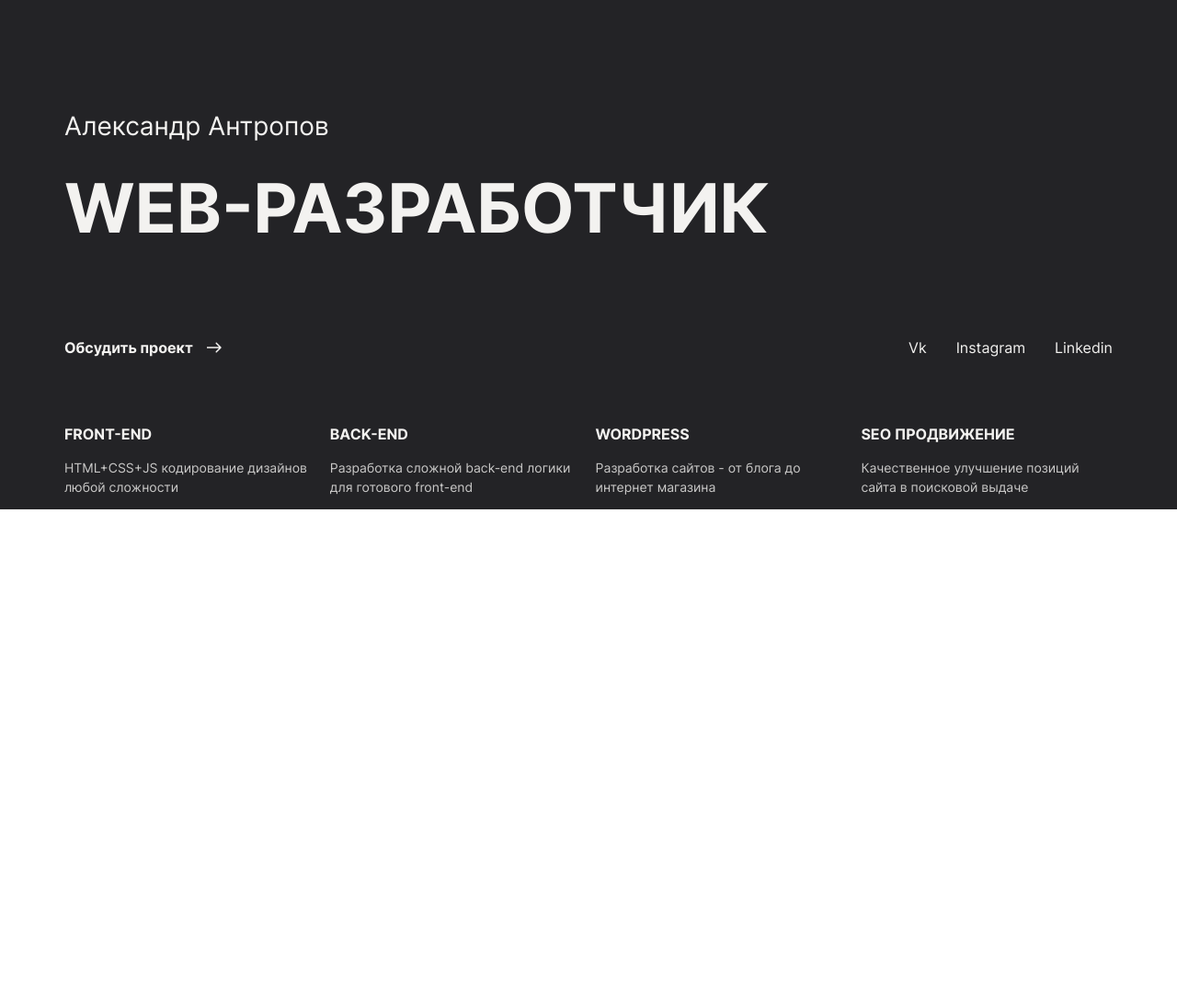
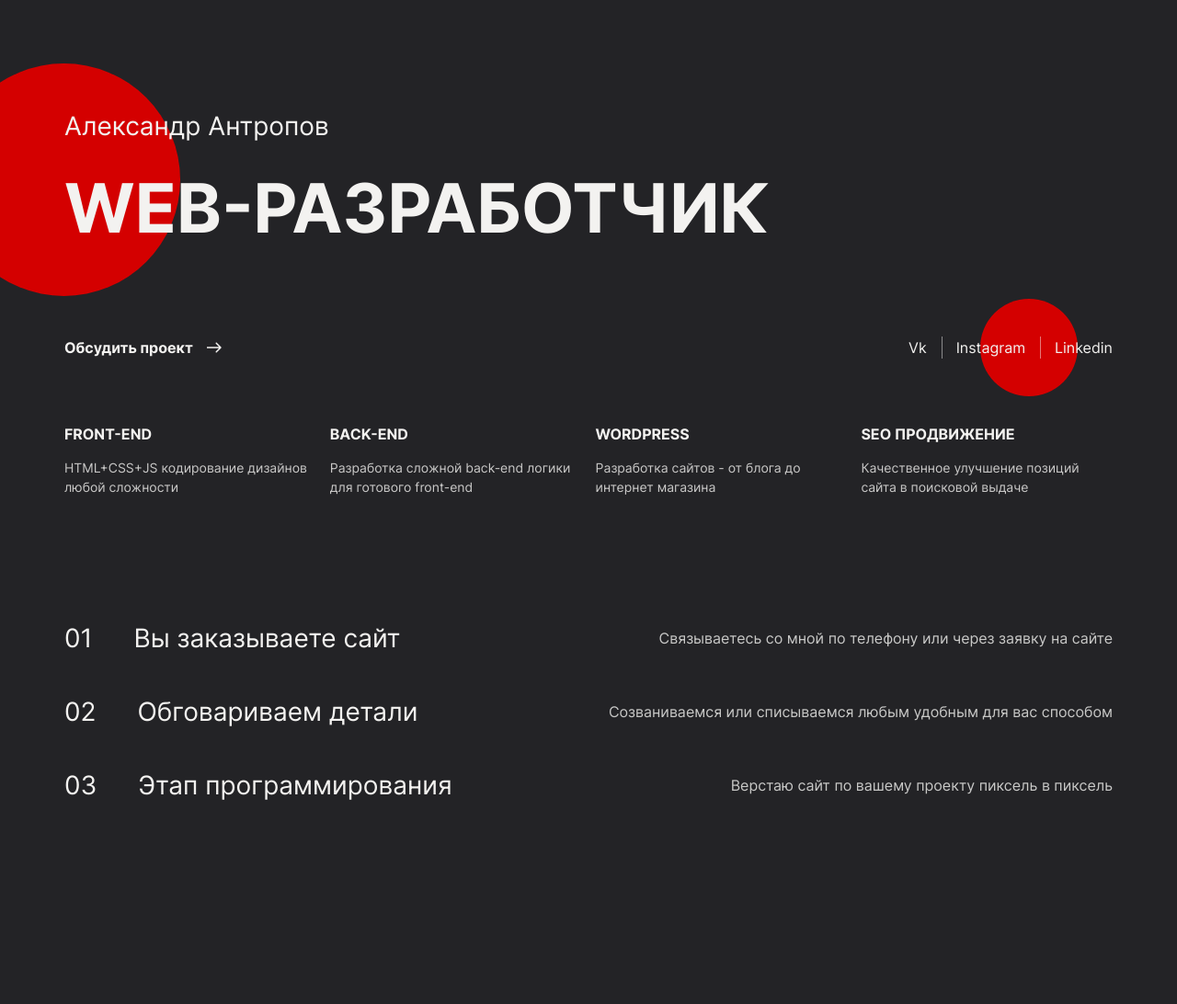
Before and after one commit to seltikc/Portfolio, a plain HTML site: page index.html in a window 1280 px wide. Shown: the part 428-1520 px from the top of the page at 92% size. Before the commit the page ends 982 px from the top, so only its background shows below. Drawn offline with Linux system fonts and the light colour scheme.

Commit message:
Absolute and Relative

```diff
--- a/css/style.css
+++ b/css/style.css
@@ -26,6 +26,14 @@ body {
     color: #F3F2F0;
 }
 
+.dark .circle circle {
+    fill: #D40000;
+}
+
+.dark .triangle path {
+    fill: #fff;
+}
+
 .dark .nav__link {
     color: #F3F2F0;
 }
@@ -34,6 +42,15 @@ body {
     background-color: #E5E5E5;
     color: #010101;
 }
+
+.light .circle circle {
+    fill: #fff;
+}
+
+.light .triangle path {
+    fill:#D40000;
+}
+
 
 .light .nav__link {
     color: #010101;
@@ -61,6 +78,25 @@ body {
     display: flex;
 }
 
+.nav-info .nav__item {
+    position: relative;
+}
+
+.nav-info .nav__item::before {
+    content: "";
+    display: block;
+    position: absolute;
+    width: 1px;
+    height: 24px;
+    background-color: rgb(243, 242, 240, .5);
+    left: 0;
+    top:calc(50% - 12px);
+}
+
+.nav-info .nav__item:first-child::before {
+    display: none;
+}
+
 .nav__item {
     padding-left: 16px;
     padding-right: 16px;
@@ -77,6 +113,7 @@ body {
 .nav__link {
     text-decoration: none;
     font-size: 1.4rem;
+    transition: 0.2s linear;
 }
 
 .nav__link:hover {
@@ -88,15 +125,26 @@ body {
     margin-bottom: 120px;
 }
 
+.main {
+    position: relative;
+}
+
 .name {
     font-size: 2.8rem;
     margin: 0 0 30px 0;
+    position: relative;
+    z-index: 3;
 }
 
-.title {
+.title-h1 {
     font-size: 7.4rem;
     text-transform: uppercase;
     margin: 0;
+}
+
+.main .title-h1 {
+    position: relative;
+    z-index: 4;
 }
 
 .social {
@@ -104,6 +152,10 @@ body {
     justify-content: space-between;
     padding-top: 100px;
     padding-bottom: 60px;
+}
+
+.social__item:last-child {
+    position: relative;
 }
 
 .social .nav__link {
@@ -149,3 +201,54 @@ body {
     font-size: 1.4rem;
     opacity: 0.8;
 }
+
+.circle-main {
+    width: 253px;
+    height: 253px;
+    position: absolute;
+    left: -127px;
+    top: calc(50% - 126px);
+    z-index: 1;
+}
+
+.triangle-main {
+    width: 66px;
+    height: 72px;
+    position: absolute;
+    left: -150px;
+    top:0;
+    z-index: 2;
+}
+
+.circle-nav {
+    width: 106px;
+    height: 106px;
+    position: absolute;
+    right: 38px;
+    top: calc(50% - 53px)
+}
+
+.section-steps {
+    padding-top: 100px;
+    padding-bottom: 198px;
+}
+
+.steps__item {
+    display: flex;
+    justify-content: space-between;
+    line-height: 150%;
+    align-items: center;
+}
+
+.steps__item span {
+    margin-right: 45px;
+}
+
+.steps__title {
+    font-size: 2.8rem;
+}
+
+.steps__description {
+    color: rgba(243, 242, 240, 0.8);
+    font-size: 1.6rem;
+}
--- a/index.html
+++ b/index.html
@@ -21,7 +21,7 @@
                         <li class="nav__item"><a class="nav__link" href="#">Обратная связь</a></li>
                     </ul>
                 </nav>
-                <ul class="nav">
+                <ul class="nav nav-info">
                     <li class="nav__item"><a class="nav__link" href="tel:+79237777777">8 923 777-77-77</a></li>
                     <li class="nav__item"><a class="nav__link" href="malito:alexdev@gmail.com">alexdev@gmail.com</a></li>
                 </ul>
@@ -29,15 +29,28 @@
                 <img class="photo" src="img/portfolio.jpg" alt="Portfolio">
 
                 <main>
-                    <p class="name">Александр Антропов</p>
-                    <h1 class="title">web-разработчик</h1>
+                    <div class="main">
+                        <svg class="circle circle-main" viewBox="0 0 253 253" xmlns="http://www.w3.org/2000/svg">
+                            <circle cx="126.5" cy="126.5" r="126.5"/>
+                        </svg>
+
+                        <svg class="triangle triangle-main" width="66" height="72" viewBox="0 0 66 72" xmlns="http://www.w3.org/2000/svg">
+                            <path d="M33 0L65.909 71.25H0.0910339L33 0Z"/>
+                            </svg>
+                        <p class="name">Александр Антропов</p>
+                        <h1 class="title-h1">web-разработчик</h1>
+                    </div>
 
                     <div class="social">
                         <div class="social__item">
                             <p class="project"><span class="">Обсудить проект</span><span class="project__img"></span></p>
                         </div>
+
                         <div class="social__item">
-                            <ul class="nav">
+                            <svg class="circle circle-nav" viewBox="0 0 253 253" xmlns="http://www.w3.org/2000/svg">
+                                <circle cx="126.5" cy="126.5" r="126.5"/>
+                            </svg>
+                            <ul class="nav nav-info">
                                 <li class="nav__item"><a class="nav__link" href="#" target="_blank">Vk</a></li>
                                 <li class="nav__item"><a class="nav__link" href="#" target="_blank">Instagram</a></li>
                                 <li class="nav__item"><a class="nav__link" href="#" target="_blank">Linkedin</a></li>
@@ -66,6 +79,25 @@
 
                 </main>
 
+                <section></section>
+
+                <section class="section-steps">
+                    <div class="steps">
+                        <div class="steps__item">
+                            <p class="steps__title"><span>01</span>Вы заказываете сайт</p>
+                            <p class="steps__description">Связываетесь со мной по телефону или через заявку на сайте</p>
+                        </div>
+                        <div class="steps__item">
+                            <p class="steps__title"><span>02</span>Обговариваем детали</p>
+                            <p class="steps__description">Созваниваемся или списываемся любым удобным для вас способом</p>
+                        </div>
+                        <div class="steps__item">
+                            <p class="steps__title"><span>03</span>Этап программирования</p>
+                            <p class="steps__description">Верстаю сайт по вашему проекту пиксель в пиксель</p>
+                        </div>
+                    </div>
+                </section>
+
                 <footer>
 
                 </footer>
```
Also changed, not shown: img/circle.svg, img/triangle.svg.
